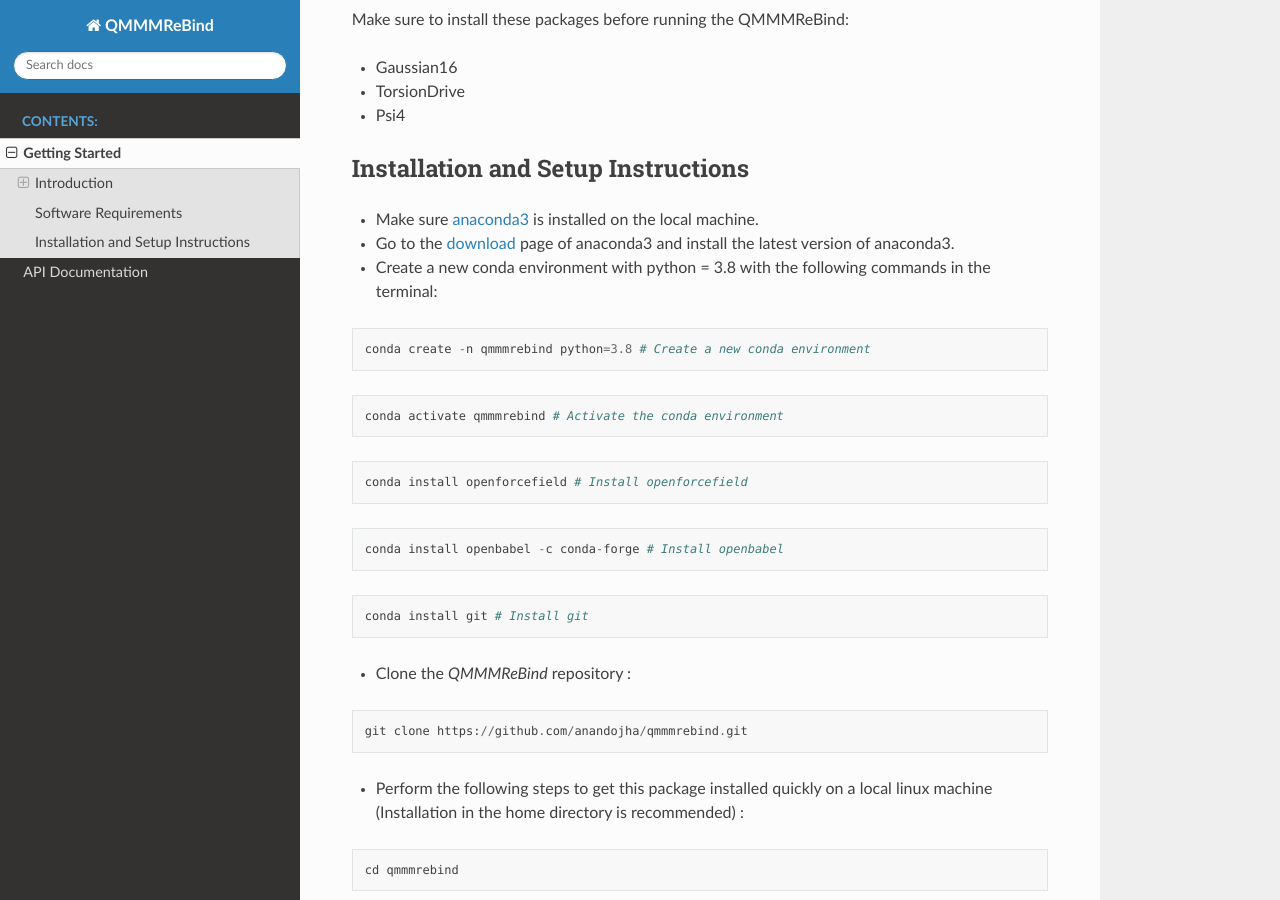
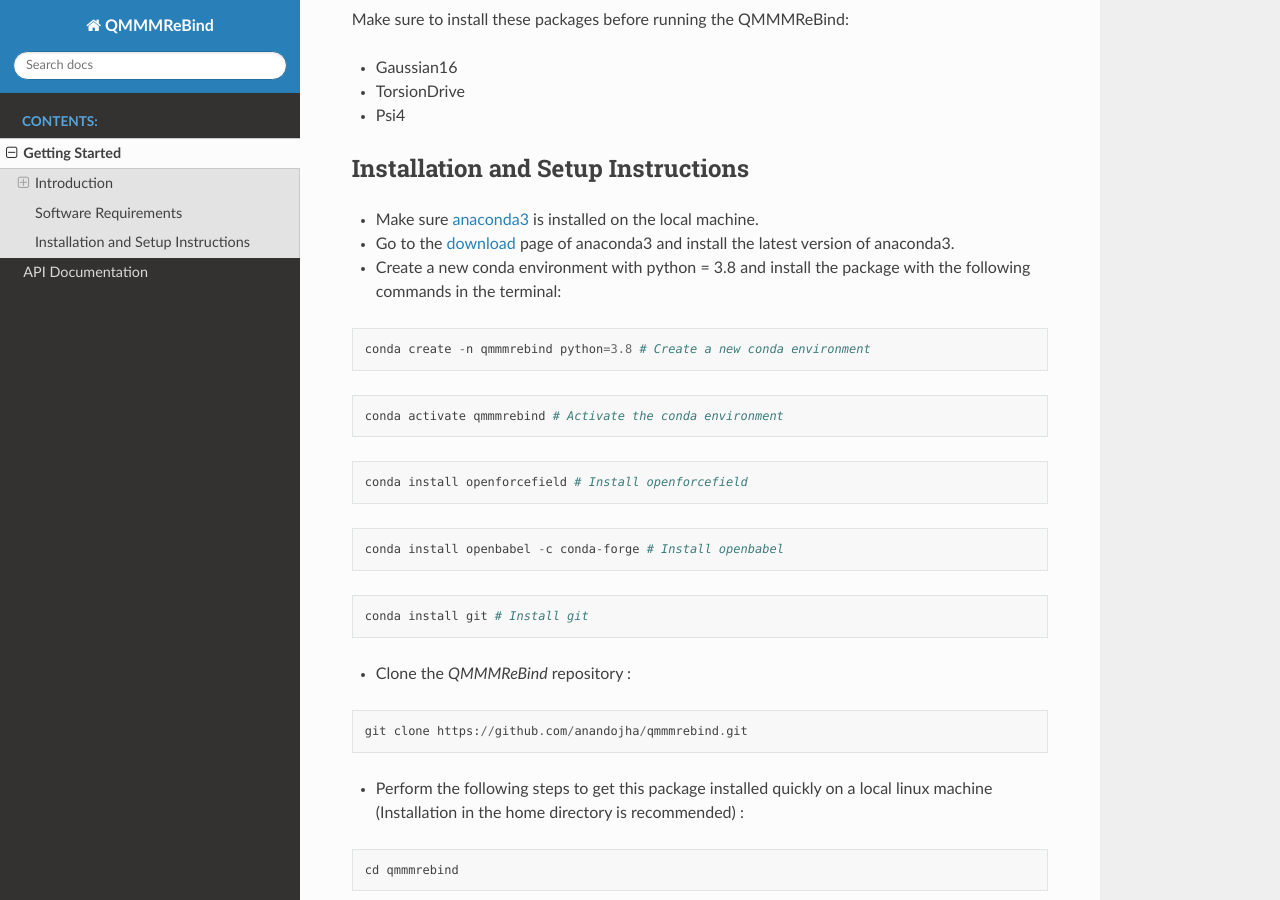
Before and after one commit to anandojha/qmmmrebind, a Sphinx documentation site: the page built from docs/getting_started.rst, in a window 1280 px wide and 900 px high, scrolled down 3674 px. Built offline with Sphinx 7.4.7 and the Read the Docs theme 2.0.0, drawn with Linux system fonts in a browser that asks for light colours.

Commit message:
remove docsIII

```diff
--- a/docs/getting_started.rst
+++ b/docs/getting_started.rst
@@ -80,7 +80,7 @@
 
 * Make sure `anaconda3 <https://www.anaconda.com/>`_ is installed on the local machine.
 * Go to the `download <https://www.anaconda.com/products/individual>`_  page of anaconda3 and install the latest version of anaconda3.
-* Create a new conda environment with python = 3.8 with the following commands in the terminal:
+* Create a new conda environment with python = 3.8 and install the package with the following commands in the terminal:
 
 .. code-block:: python
 
```
Also changed, not shown: README.md (+5 -3 lines).
